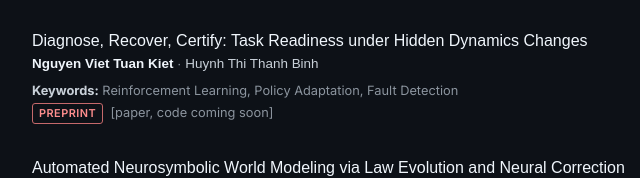
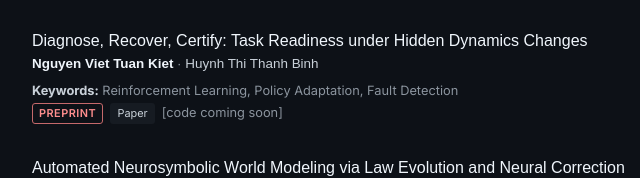
Before and after one commit to HaiAu2501/haiau2501.github.io, a website built with Vite: page index.html in a window 1280 px wide. Shown: the part 3732-3910 px from the top of the page, 467-1107 px from the left. Built offline with nearby package versions, Linux system fonts and the light colour scheme.

Commit message:
Add paper link for task readiness publication

```diff
--- a/index.html
+++ b/index.html
@@ -381,7 +381,8 @@
                                 <div class="pub-keywords"><strong>Keywords:</strong> Reinforcement Learning, Policy Adaptation, Fault Detection</div>
                                 <div class="pub-links">
                                     <span class="pub-tag pub-primary-tag tag-preprint">Preprint</span>
-                                    <span class="pub-link-note">[paper, code coming soon]</span>
+                                    <a href="https://www.alphaxiv.org/abs/2608.diagnose-recover-certify-task-readiness" class="pub-link">Paper</a>
+                                    <span class="pub-link-note">[code coming soon]</span>
                                 </div>
                             </div>
                         </div>
```
